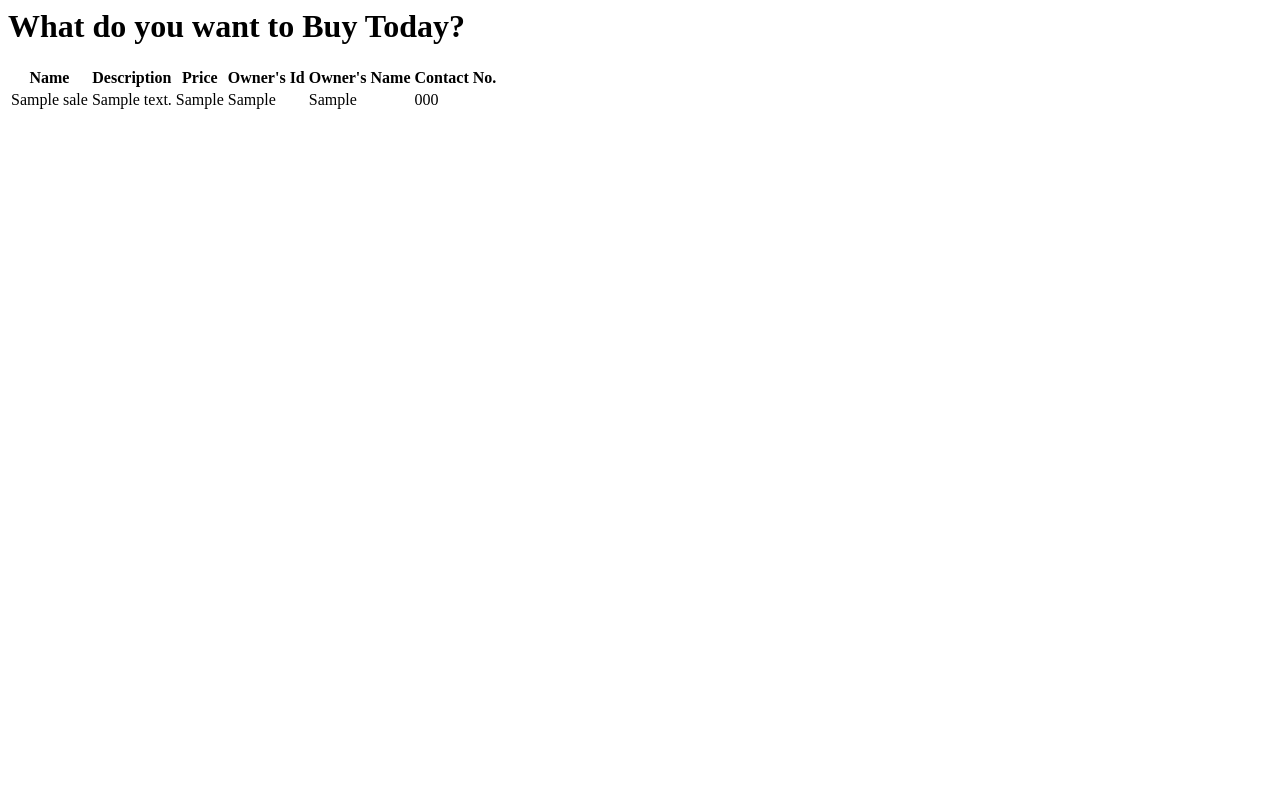
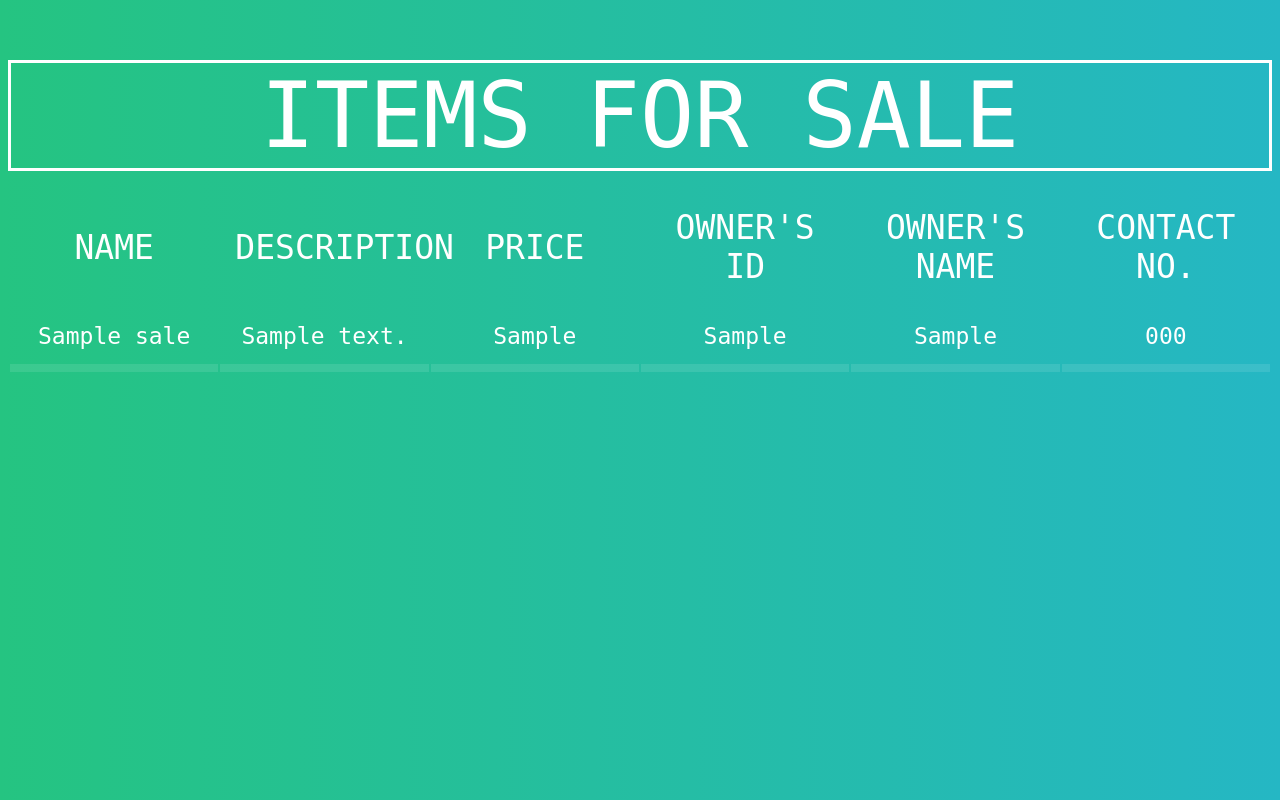
Before and after one commit to hemanth-sunkireddy/ISS_Hackhaton, a Flask app: page /buy.html in a window 1280 px wide. Run offline with Flask 3, Linux system fonts and the light colour scheme; tables that the repository leaves empty hold one stand-in row (values such as "Sample post").

Commit message:
design done

```diff
--- a/templates/buy.html
+++ b/templates/buy.html
@@ -1,13 +1,76 @@
+<!DOCTYPE html>
 <html>
-    <body>
-       <h1>What do you want to Buy Today?</h1>
+<head>
+	<meta charset="UTF-8">
+	<title>Items For Sale</title>
+	<style>
+		h1{
+  font-size: 90px;
+  color: #fff;
+  border-color: #fff;
+  border-style: solid;
+  text-transform: uppercase;
+  font-weight: 300;
+  text-align: center;
+  margin-bottom: 15px;
+  font-family: monospace;
+}
+table{
+  width:100%;
+  table-layout: fixed;
+  font-family: monospace;
+}
+.tbl-header{
+  background-color: rgba(255,255,255,0.3);
+ }
+.tbl-content{
+  height:300px;
+  overflow-x:auto;
+  margin-top: 0px;
+  border: 8px solid rgba(255,255,255,0.3);
+}
+th{
+  padding: 20px 15px;
+  text-align: center;
+  font-weight: 500;
+  font-size: 33px;
+  color: #fff;
+  text-transform: uppercase;
+}
+td{
+  padding: 15px;
+  text-align: center;
+  vertical-align:middle;
+  font-weight: 300;
+  font-size: 23px;
+  color: #fff;
+  border-bottom: solid 8px rgba(255,255,255,0.1);
+}
+
+
+/* demo styles */
+
+
+body{
+  background: -webkit-linear-gradient(left, #25c481, #25b7c4);
+  background: linear-gradient(to right, #25c481, #25b7c4);
+  font-family: 'Roboto', sans-serif;
+}
+section{
+  margin: 50px;
+}
+
+	</style>
+</head>
+<body>
+	<h1>Items For Sale</h1>
 	<table class="playlist">
 		<thead>
 			<tr>
 				<th>Name</th>
 				<th>Description</th>
 				<th>Price</th>
-                <th>Owner's Id</th>
+				<th>Owner's Id</th>
 				<th>Owner's Name</th>
 				<th>Contact No.</th>
 			</tr>
@@ -18,12 +81,12 @@
 					<td>{{ row[0] }}</td>
 					<td>{{ row[1] }}</td>
 					<td>{{ row[2] }}</td>
-                    <td>{{ row[3] }}</td>
+					<td>{{ row[3] }}</td>
 					<td>{{ row[5] }}</td>
-                    <td>{{ row[6] }}</td>
+					<td>{{ row[6] }}</td>
 				</tr>
 			{% endfor %}
 		</tbody>
 	</table>
-    </body>
+</body>
 </html>
```
